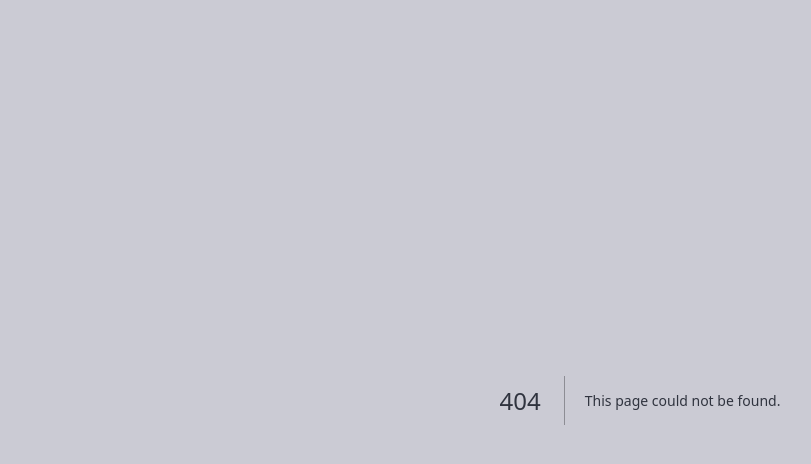
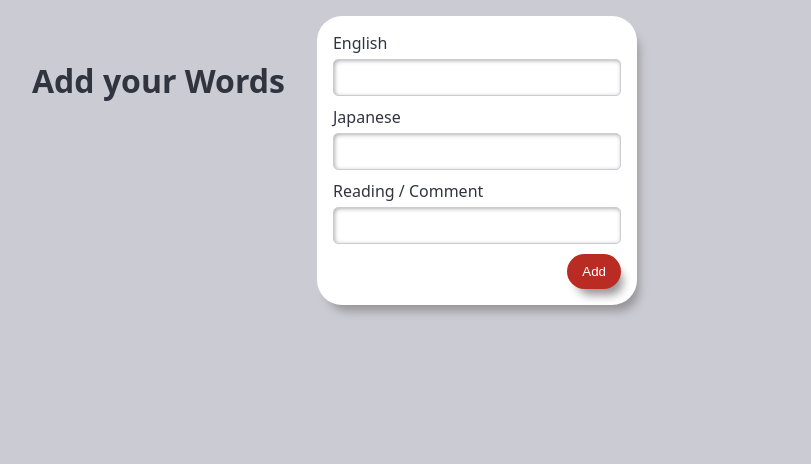
Before and after one commit to JudithRe/capstone-flashcard-dictionary, a Next.js app: page /add in a window 1280 px wide. Before the commit this address had no page. Shown: the top 464 px of the page, without its empty margins (0-811 px from the left). Built offline with nearby package versions, Linux system fonts and the light colour scheme.

Commit message:
create AddEntryForm component

```diff
--- /dev/null
+++ b/components/AddEntryForm/index.js
@@ -0,0 +1,58 @@
+import { styled } from "styled-components";
+import { StyledCard } from "../StyledComponents/StyledCard";
+import { StyledSection } from "../StyledComponents/StyledSection";
+import Heading from "../PageHeading";
+
+function AddEntryForm() {
+  return (
+    <StyledSection>
+      <Heading id="add-form-title" PageTitle="Add your Words" />
+      <StyledCard>
+        <StyledForm aria-labelledby="add-form-title">
+          <label htmlFor="enInput">English</label>
+          <input type="text" id="enInput" name="enInput" required />
+          <label htmlFor="jpInput">Japanese</label>
+          <input type="text" id="jpInput" name="jpInput" required />
+          <label htmlFor="reading">Reading / Comment</label>
+          <input type="text" id="reading" name="reading" required />
+          <StyledSubmitButton type="submit">Add</StyledSubmitButton>
+        </StyledForm>
+      </StyledCard>
+    </StyledSection>
+  );
+}
+
+const StyledForm = styled.form`
+  background-color: inherit;
+  display: flex;
+  flex-direction: column;
+  gap: 10px;
+  width: 100%;
+
+  & label {
+    background-color: inherit;
+    margin-bottom: -5px;
+    font-weight: 500;
+  }
+
+  & input {
+    background-color: inherit;
+    padding: 10px;
+    border: 1px solid var(--light-grey);
+    border-radius: 5px;
+    box-shadow: inset var(--inset-box-shadow);
+  }
+`;
+
+const StyledSubmitButton = styled.button`
+  align-self: flex-end;
+  background-color: var(--highlight-red);
+  color: var(--white);
+  padding: 10px 15px;
+  border: none;
+  border-radius: 25px;
+  box-shadow: var(--default-box-shadow);
+  font-weight: 500;
+`;
+
+export default AddEntryForm;
--- /dev/null
+++ b/components/StyledComponents/StyledCard.js
@@ -0,0 +1,14 @@
+const { styled } = require("styled-components");
+
+export const StyledCard = styled.section`
+  display: flex;
+  flex-direction: column;
+  align-items: center;
+  gap: 10px;
+  padding: 1rem;
+  background-color: var(--white);
+  width: 320px;
+  border-radius: 25px;
+  box-shadow: var(--default-box-shadow);
+  position: relative;
+`;
--- /dev/null
+++ b/components/StyledComponents/StyledSection.js
@@ -0,0 +1,8 @@
+import { styled } from "styled-components";
+
+export const StyledSection = styled.section`
+  padding: 1rem;
+  display: flex;
+  flex-wrap: wrap;
+  gap: 1rem;
+`;
--- /dev/null
+++ b/pages/add/index.js
@@ -0,0 +1,5 @@
+import AddEntryForm from "@/components/AddEntryForm";
+
+export default function AddEntries() {
+  return <AddEntryForm />;
+}
--- a/styles.js
+++ b/styles.js
@@ -14,7 +14,8 @@ export default createGlobalStyle`
 
 /* OTHER */
 
-    --default-box-shadow: 6px 10px 10px -4px #969496;;
+    --default-box-shadow: 6px 10px 10px -4px #969496;
+    --inset-box-shadow: 1px 1px 5px -1px #969496;
   }
 
   *,
```
Also changed, not shown: components/EntriesContainer/index.js (+3 -10 lines), components/Entry/index.js (+3 -14 lines).
